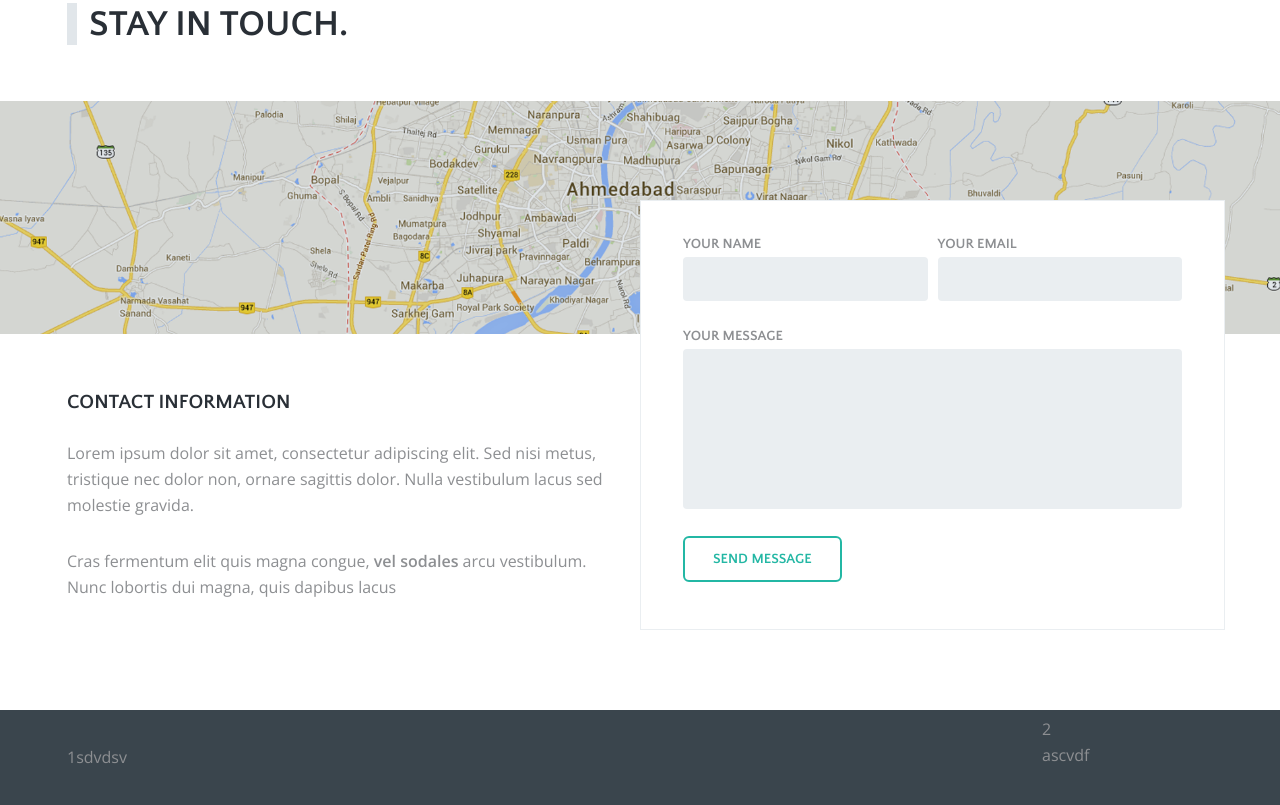
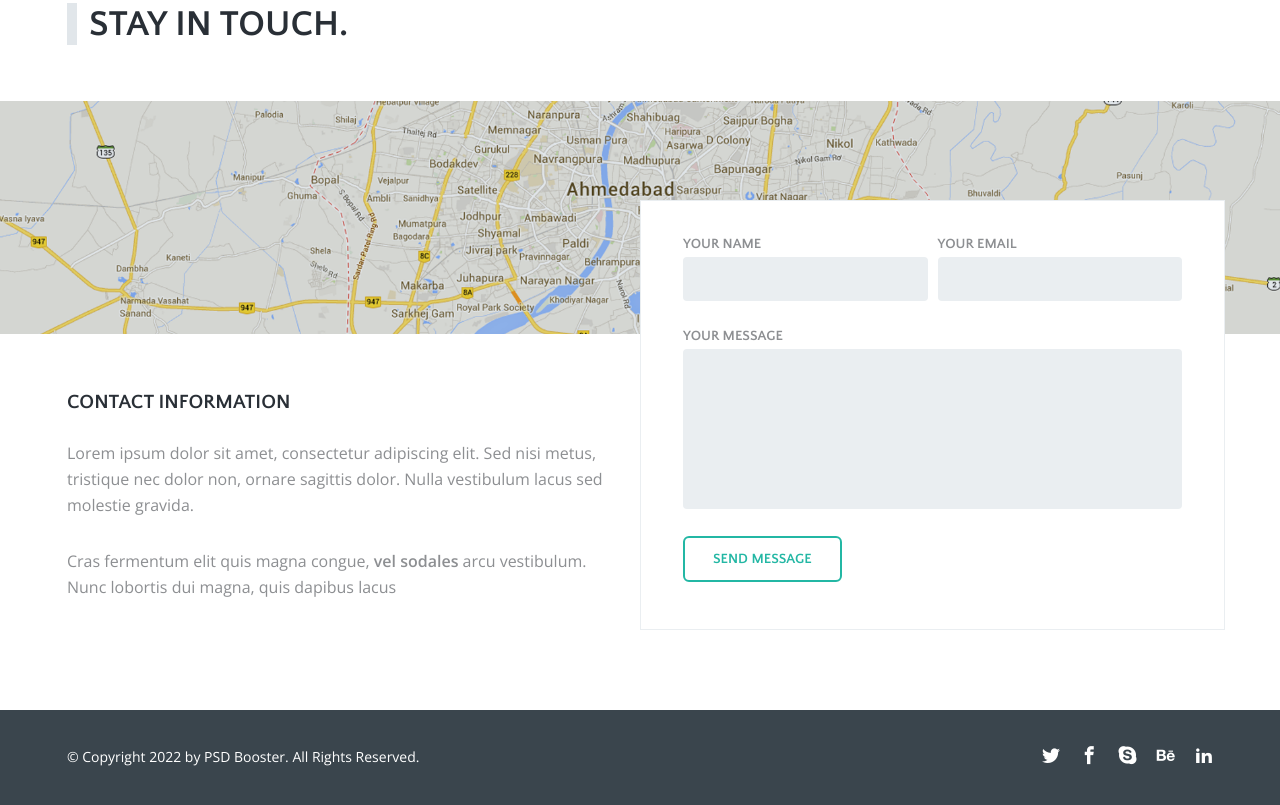
Before and after one commit to Aleksey-Mazur/Modest, a website: page index.html in a window 1280 px wide. Shown: the part 4297-5102 px from the top of the page. Drawn offline with nearby package versions, Linux system fonts and the light colour scheme.

Commit message:
_footer.scss completely done; changed gallery images

```diff
--- a/index.html
+++ b/index.html
@@ -590,11 +590,30 @@
       </div>
       <div class="ft-wrapper">
         <div class="container">
-          <div class="row flex-nowrap justify-content-between ft-info">
-            <div class="col-4">1sdvdsv</div>
-            <div class="col-2">
-              2
-              <p>ascvdf</p>
+          <div
+            class="row justify-content-center justify-content-md-between ft-info"
+          >
+            <div
+              class="col-10 col-sm-8 d-flex justify-content-center justify-content-lg-start"
+            >
+              <span>© Copyright 2022 by PSD Booster. All Rights Reserved.</span>
+            </div>
+            <div class="col-8 col-sm-5 col-md-4 col-lg-3 col-xl-2">
+              <ul class="ft-social">
+                <li><a href="#" class="icon-twitter" title="Twitter"></a></li>
+                <li><a href="#" class="icon-facebook" title="Facebook"></a></li>
+                <li>
+                  <a
+                    href="skype:echo123?chat"
+                    class="icon-skype"
+                    title="Skype"
+                  ></a>
+                </li>
+                <li><a href="#" class="icon-behance" title="Behance"></a></li>
+                <li>
+                  <a href="#" class="icon-linkedin2" title="LinkedIn"></a>
+                </li>
+              </ul>
             </div>
           </div>
         </div>
--- a/js/main.js
+++ b/js/main.js
@@ -1,5 +1,5 @@
 const myCarouselElement = document.querySelector("#carouselExampleCaptions");
 const carousel = new bootstrap.Carousel(myCarouselElement, {
-  interval: 100000,
+  interval: 5000,
   touch: true,
 });
--- a/scss/_footer.scss
+++ b/scss/_footer.scss
@@ -117,5 +117,39 @@
     height: 95px;
     display: flex;
     align-items: center;
+    span {
+      font-size: 14px;
+      color: #fff;
+      @media (max-width: 767.98px) {
+        font-size: 12px;
+      }
+    }
+    .ft-social {
+      display: flex;
+      justify-content: space-between;
+      margin-bottom: 0;
+      padding-left: 0;
+      a {
+        color: #fff;
+        font-size: 18px;
+        &:hover {
+          &.icon-twitter {
+            color: #00acee;
+          }
+          &.icon-facebook {
+            color: #4267b2;
+          }
+          &.icon-skype {
+            color: #00aff0;
+          }
+          &.icon-behance {
+            color: #053eff;
+          }
+          &.icon-linkedin2 {
+            color: #0072b1;
+          }
+        }
+      }
+    }
   }
 }
```
Also changed, not shown: css/min/main.min.css, images/gallery-pic-02.jpg, images/gallery-pic-03.jpg.
